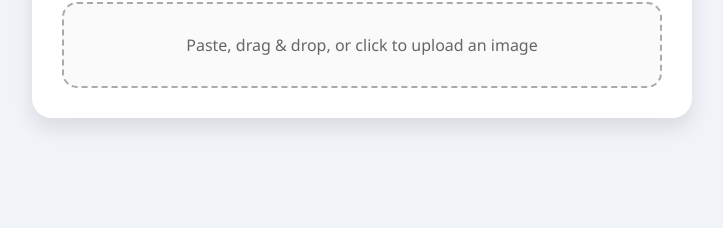
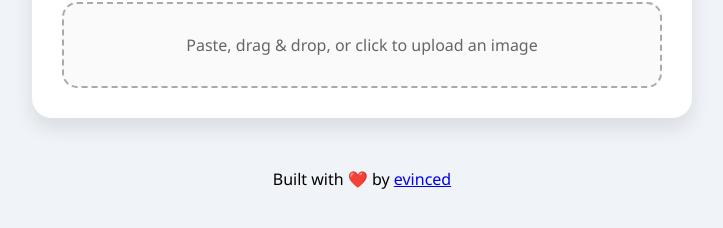
Before and after one commit to 9lvn/nubo.pw, a plain HTML site: page index.html in a window 1280 px wide. Shown: the part 162-390 px from the top of the page, without its empty margins (278-1001 px from the left). Drawn offline with Linux system fonts and the light colour scheme.

Commit message:
Update index.html

```diff
--- a/index.html
+++ b/index.html
@@ -9,6 +9,7 @@
 <body>
   <div class="container">
     <h1>AI Background Remover</h1>
+
     <div id="drop-area" class="upload-area">
       <p>Paste, drag & drop, or click to upload an image</p>
       <input type="file" id="fileElem" accept="image/*" />
@@ -23,6 +24,10 @@
     </div>
   </div>
 
+  <footer class="credit">
+    Built with ❤️ by <a href="https://evinced.xyz" target="_blank" rel="noopener">evinced</a>
+  </footer>
+
   <script src="script.js"></script>
 </body>
 </html>
```
